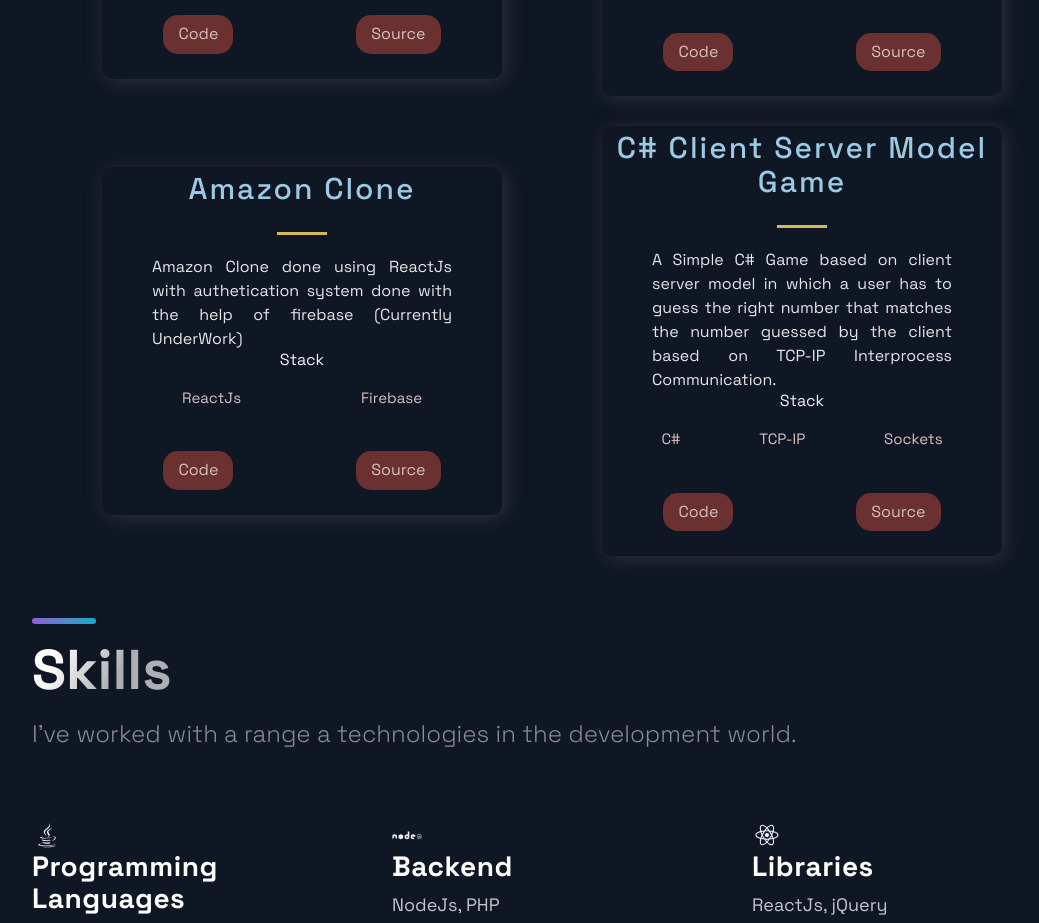
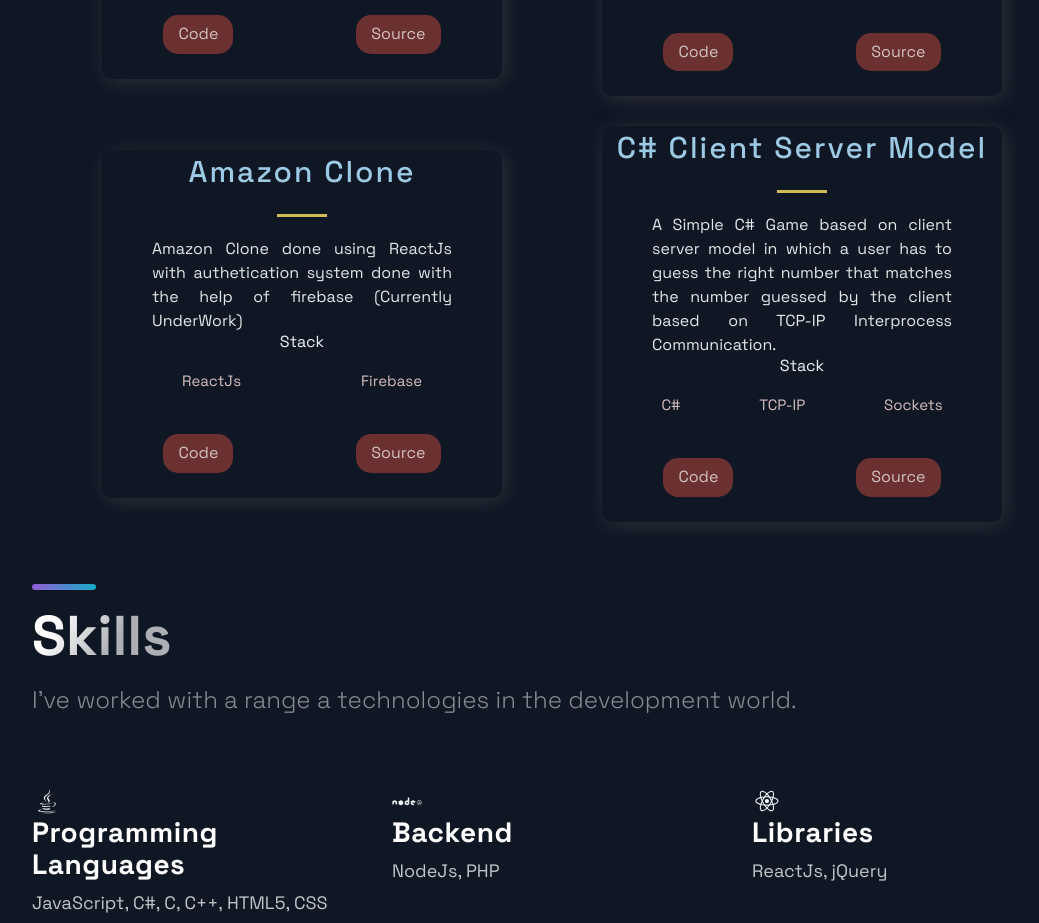
Before and after one commit to Amrit-Maan2221/personal-portfolio, a Next.js app: page / in a window 1280 px wide. Shown: the part 1960-2883 px from the top of the page, without its empty margins (88-1127 px from the left). Built offline with nearby package versions, Linux system fonts and the light colour scheme.

Commit message:
updated project title mistake

```diff
--- a/src/constants/constants.js
+++ b/src/constants/constants.js
@@ -56,12 +56,12 @@ export const projects = [
     id: 6,
   },
   {
-    title: 'C# Client Server Model Game',
+    title: 'C# Client Server Model',
     description: "A Simple C# Game based on client server model in which a user has to guess the right number that matches the number guessed by the client based on TCP-IP Interprocess Communication.",
     tags: ['C#', 'TCP-IP', 'Sockets'],
     source: 'https://github.com/Amrit-Maan2221/C-game-based-on-client-server-model',
     visit: 'https://github.com/Amrit-Maan2221/C-game-based-on-client-server-model',
-    id: 6,
+    id: 7,
   },
 
 
```
